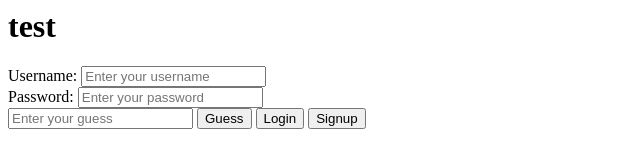
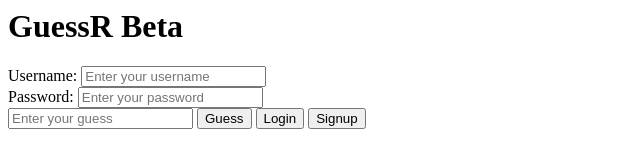
Before and after one commit to Wishdog2013/GuessR-Beta, a plain HTML site: page index.html in a window 1280 px wide. Shown: the whole page, without its empty margins (0-640 px from the left). Drawn offline with Linux system fonts and the light colour scheme.

Commit message:
Update index.html

```diff
--- a/index.html
+++ b/index.html
@@ -1,5 +1,5 @@
 <body>
-  <h1>test</h1>
+  <h1>GuessR Beta</h1>
   <label for="usernameInput">Username:</label>
   <input type="text" id="usernameInput" oninput="handleUsernameInput()" placeholder="Enter your username">
   <br>
```
